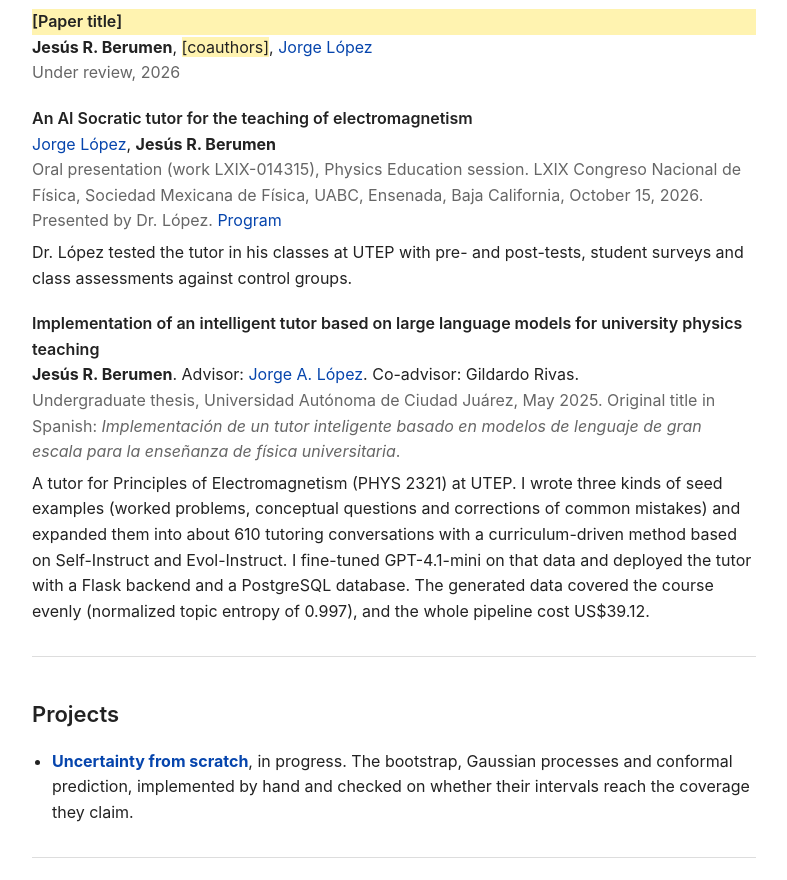
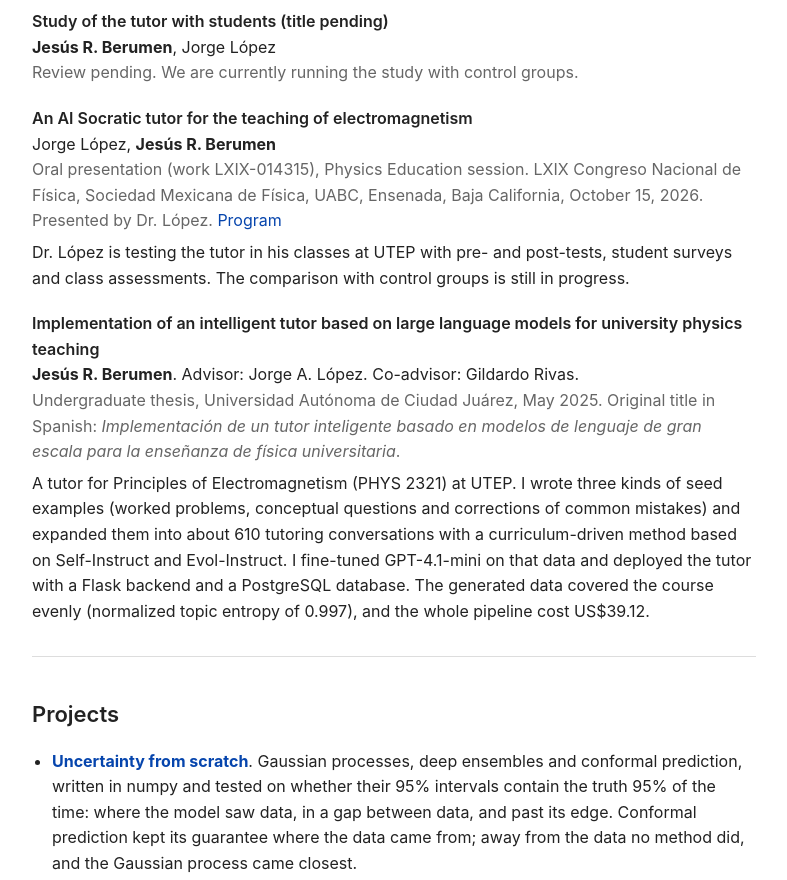
Before and after one commit to qgalinier/jesusberumen, a plain HTML site: page index.html in a window 1280 px wide. Shown: the part 743-1623 px from the top of the page, without its empty margins (384-1171 px from the left). Drawn offline with Linux system fonts and the light colour scheme.

Commit message:
Mark the paper as pending, note the control-group study is ongoing, update the project

```diff
--- a/index.html
+++ b/index.html
@@ -72,7 +72,7 @@
 
 <p>Hi! I'm a physical engineer from the Universidad Autónoma de Ciudad Juárez, in Mexico. I work in data analytics and data engineering, and I'm applying to PhD programs for Fall 2027.</p>
 
-<p>For my undergraduate thesis, advised by <a href="https://jorgealbertolopezg9.wixsite.com/jorge-alberto-lopez">Dr. Jorge A. López</a> at UTEP, I built an AI tutor for a university electromagnetism course. I designed the pipeline that generated its training data, fine-tuned the model, evaluated the data and deployed the tutor as a web app. A paper on this work is under review.</p>
+<p>For my undergraduate thesis, advised by <a href="https://jorgealbertolopezg9.wixsite.com/jorge-alberto-lopez">Dr. Jorge A. López</a> at UTEP, I built an AI tutor for a university electromagnetism course. I designed the pipeline that generated its training data, fine-tuned the model, evaluated the data and deployed the tutor as a web app. We are now testing the tutor with students against control groups, and a paper on that study is in progress.</p>
 
 <p>That project showed me how hard it is to know when a model is right. My metrics could show that the data covered the course evenly, but not that a given answer was physically correct. I now want to work on models of physical systems that can tell you how much to trust them.</p>
 
@@ -87,21 +87,21 @@
 <h2 id="research">Research</h2>
 
 <div class="pub">
-  <div class="title todo">[Paper title]</div>
-  <div><b>Jesús R. Berumen</b>, <span class="todo">[coauthors]</span>, <a href="https://jorgealbertolopezg9.wixsite.com/jorge-alberto-lopez">Jorge López</a></div>
-  <div class="muted">Under review, 2026</div>
+  <div class="title">Study of the tutor with students (title pending)</div>
+  <div><b>Jesús R. Berumen</b>, Jorge López</div>
+  <div class="muted">Review pending. We are currently running the study with control groups.</div>
 </div>
 
 <div class="pub">
   <div class="title">An AI Socratic tutor for the teaching of electromagnetism</div>
-  <div><a href="https://jorgealbertolopezg9.wixsite.com/jorge-alberto-lopez">Jorge López</a>, <b>Jesús R. Berumen</b></div>
+  <div>Jorge López, <b>Jesús R. Berumen</b></div>
   <div class="muted">Oral presentation (work LXIX-014315), Physics Education session. LXIX Congreso Nacional de Física, Sociedad Mexicana de Física, UABC, Ensenada, Baja California, October 15, 2026. Presented by Dr. López. <a href="https://cnf.smf.mx/programas-final/ensenanza-de-la-fisica/">Program</a></div>
-  <p>Dr. López tested the tutor in his classes at UTEP with pre- and post-tests, student surveys and class assessments against control groups.</p>
+  <p>Dr. López is testing the tutor in his classes at UTEP with pre- and post-tests, student surveys and class assessments. The comparison with control groups is still in progress.</p>
 </div>
 
 <div class="pub">
   <div class="title">Implementation of an intelligent tutor based on large language models for university physics teaching</div>
-  <div><b>Jesús R. Berumen</b>. Advisor: <a href="https://jorgealbertolopezg9.wixsite.com/jorge-alberto-lopez">Jorge A. López</a>. Co-advisor: Gildardo Rivas.</div>
+  <div><b>Jesús R. Berumen</b>. Advisor: Jorge A. López. Co-advisor: Gildardo Rivas.</div>
   <div class="muted">Undergraduate thesis, Universidad Autónoma de Ciudad Juárez, May 2025. Original title in Spanish: <i>Implementación de un tutor inteligente basado en modelos de lenguaje de gran escala para la enseñanza de física universitaria</i>.</div>
   <p>A tutor for Principles of Electromagnetism (PHYS 2321) at UTEP. I wrote three kinds of seed examples (worked problems, conceptual questions and corrections of common mistakes) and expanded them into about 610 tutoring conversations with a curriculum-driven method based on Self-Instruct and Evol-Instruct. I fine-tuned GPT-4.1-mini on that data and deployed the tutor with a Flask backend and a PostgreSQL database. The generated data covered the course evenly (normalized topic entropy of 0.997), and the whole pipeline cost US$39.12.</p>
 </div>
@@ -109,7 +109,7 @@
 <hr>
 <h2 id="projects">Projects</h2>
 <ul>
-  <li><a href="https://github.com/qgalinier/uncertainty-from-scratch"><b>Uncertainty from scratch</b></a>, in progress. The bootstrap, Gaussian processes and conformal prediction, implemented by hand and checked on whether their intervals reach the coverage they claim.</li>
+  <li><a href="https://github.com/qgalinier/uncertainty-from-scratch"><b>Uncertainty from scratch</b></a>. Gaussian processes, deep ensembles and conformal prediction, written in numpy and tested on whether their 95% intervals contain the truth 95% of the time: where the model saw data, in a gap between data, and past its edge. Conformal prediction kept its guarantee where the data came from; away from the data no method did, and the Gaussian process came closest.</li>
 </ul>
 
 <hr>
```
